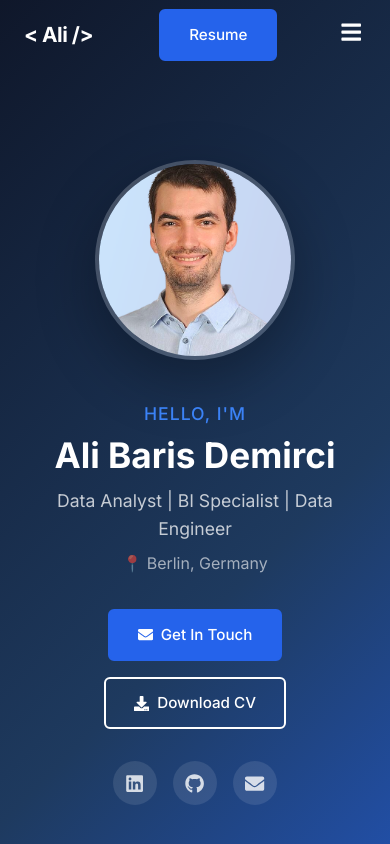
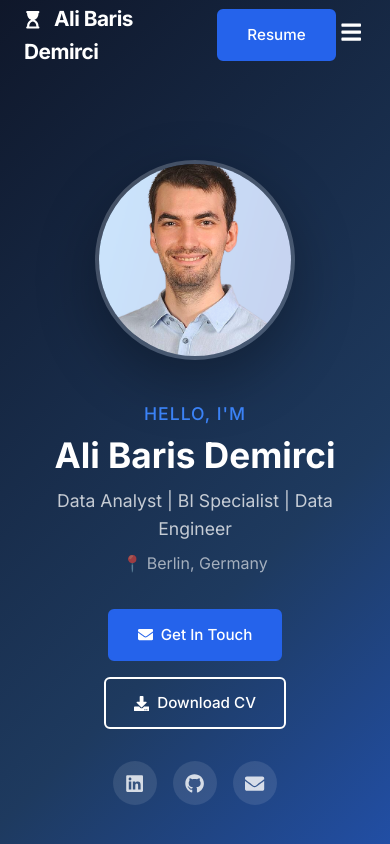
Before and after one commit to ali-baris-demirci/ali-baris-demirci.github.io, a React (Vite) app: page / in a window 390 px wide. Shown: the top 844 px of the page. Built offline with nearby package versions, Linux system fonts and the light colour scheme.

Commit message:
⏳ Add hourglass logo to navbar and footer

```diff
--- a/src/components/Footer.jsx
+++ b/src/components/Footer.jsx
@@ -1,5 +1,5 @@
 import { personalInfo } from '../data/portfolioData'
-import { FaGithub, FaLinkedin, FaEnvelope, FaHeart } from 'react-icons/fa'
+import { FaGithub, FaLinkedin, FaEnvelope, FaHourglassStart } from 'react-icons/fa'
 import '../styles/Footer.css'
 
 const Footer = () => {
@@ -10,7 +10,7 @@ const Footer = () => {
       <div className="footer__container container">
         <div className="footer__top">
           <div className="footer__brand">
-            <span className="footer__logo">{'<'} Ali {'/>'}</span>
+            <span className="footer__logo"><FaHourglassStart className="footer__logo-icon" /> {personalInfo.name}</span>
             <p className="footer__tagline">
               Turning data into decisions, one dashboard at a time.
             </p>
@@ -46,7 +46,7 @@ const Footer = () => {
             © {currentYear} Ali Baris Demirci. All rights reserved.
           </p>
           <p className="footer__made">
-            Made with <FaHeart className="footer__heart" /> using React
+            ""
           </p>
         </div>
       </div>
--- a/src/components/Navbar.jsx
+++ b/src/components/Navbar.jsx
@@ -1,7 +1,7 @@
 import { useState, useEffect } from 'react'
 import { Link } from 'react-scroll'
 import { navLinks, personalInfo } from '../data/portfolioData'
-import { FaBars, FaTimes } from 'react-icons/fa'
+import { FaBars, FaTimes, FaHourglassStart} from 'react-icons/fa'
 import '../styles/Navbar.css'
 
 const Navbar = () => {
@@ -29,7 +29,7 @@ const Navbar = () => {
           className="navbar__logo"
           onClick={closeMenu}
         >
-          {'<'} {personalInfo.name.split(' ')[0]} {'/>'}
+          <FaHourglassStart className="navbar__logo-icon" /> {personalInfo.name}
         </Link>
 
         <ul className={`navbar__links ${menuOpen ? 'navbar__links--open' : ''}`}>
--- a/src/styles/Footer.css
+++ b/src/styles/Footer.css
@@ -104,4 +104,9 @@
     gap: 8px;
     text-align: center;
   }
+  .footer__logo-icon {
+    margin-right: 8px;
+    font-size: 1rem;
+    vertical-align: middle;
+  }
 }
--- a/src/styles/Navbar.css
+++ b/src/styles/Navbar.css
@@ -160,4 +160,9 @@
   .navbar__toggle {
     display: block;
   }
+  .navbar__logo-icon {
+    margin-right: 8px;
+    font-size: 1.1rem;
+    vertical-align: middle;
+  }
 }
```
